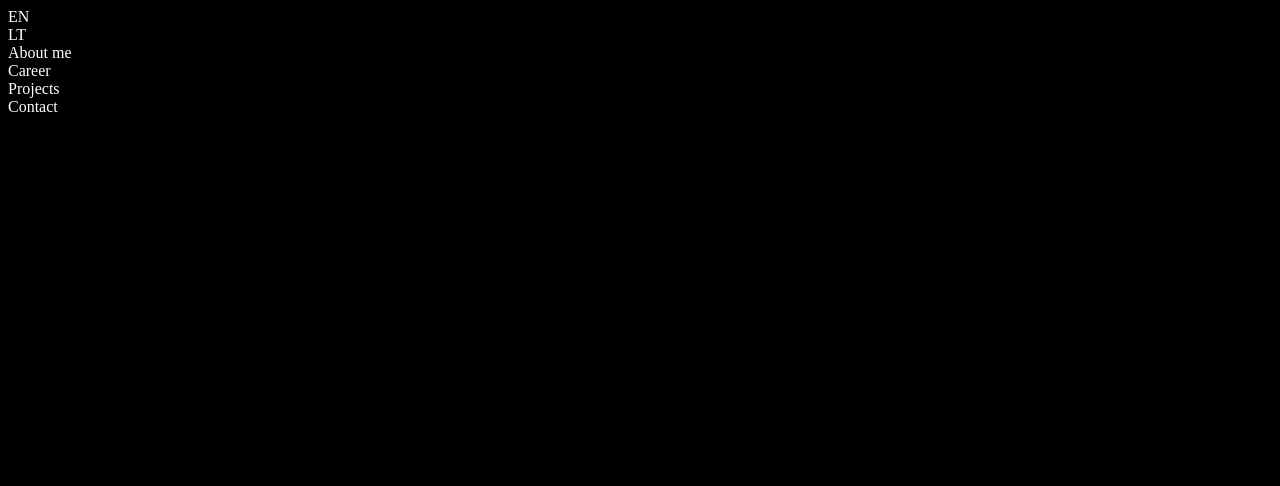
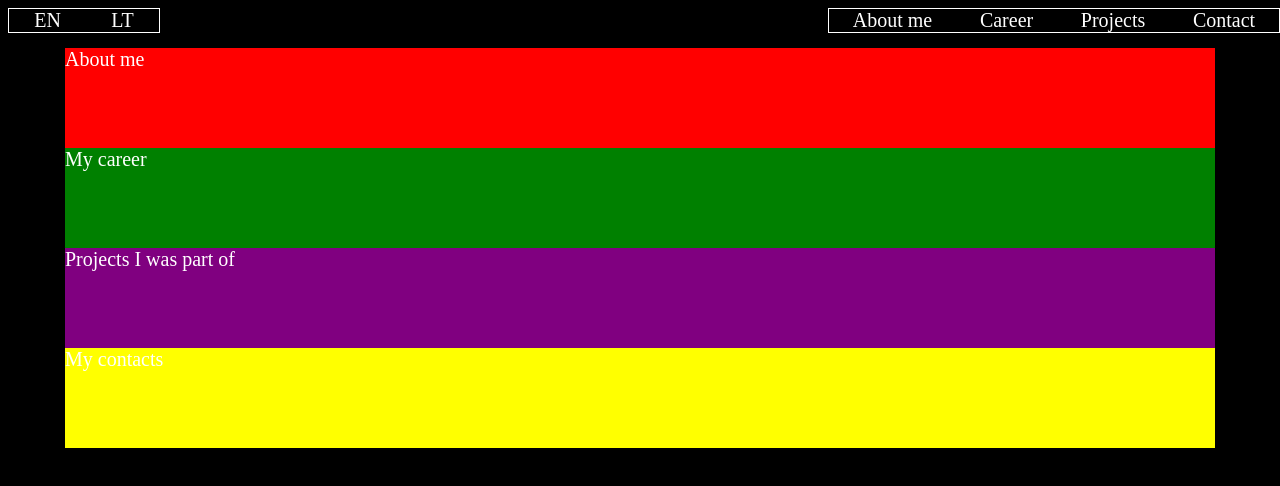
Before and after one commit to lure110/lure110.github.io, a plain HTML site: page index.html in a window 1280 px wide. Drawn offline with Linux system fonts and the light colour scheme.

Commit message:
initial edit

```diff
--- a/css/style.css
+++ b/css/style.css
@@ -1,4 +1,42 @@
 body{
     background: #000000;
     color: white;
+    font-size: 20px;
 }
+
+#lang-selector, #main-nav{
+    position: fixed;
+    display: flex;
+    justify-content: space-around;
+    border: solid 1px #FFFFFF;
+}
+#lang-selector{
+    width: 150px;
+}
+#main-nav{
+    width: 450px;
+    right: 0;
+}
+
+#main-board{
+    max-width: 1150px;
+    margin: auto;
+    padding-top: 40px;
+}
+
+.about_me{
+    background-color: red;
+    min-height: 100px;
+}
+.career{
+    background-color: green;
+    min-height: 100px;
+}
+.projects{
+    background-color: purple;
+    min-height: 100px;
+}
+.contact{
+    background-color: yellow;
+    min-height: 100px;
+}
--- a/index.html
+++ b/index.html
@@ -23,22 +23,21 @@
                 Contact
             </div>
         </nav>
-
+        <div id="main-board">
             <div class="about_me">
-
+                About me
             </div>
             <div class="career">
-
+                My career
             </div>
             <div class="projects">
+                Projects I was part of
 
             </div>
             <div class="contact">
+                My contacts
             </div>
-
-
-
-
+        </div>
         <script type="module">
             import { initializeApp } from "https://www.gstatic.com/firebasejs/9.6.7/firebase-app.js";
             import { getAnalytics } from "https://www.gstatic.com/firebasejs/9.6.7/firebase-analytics.js";
```
Lines whose indentation alone changed are shown as unchanged.
